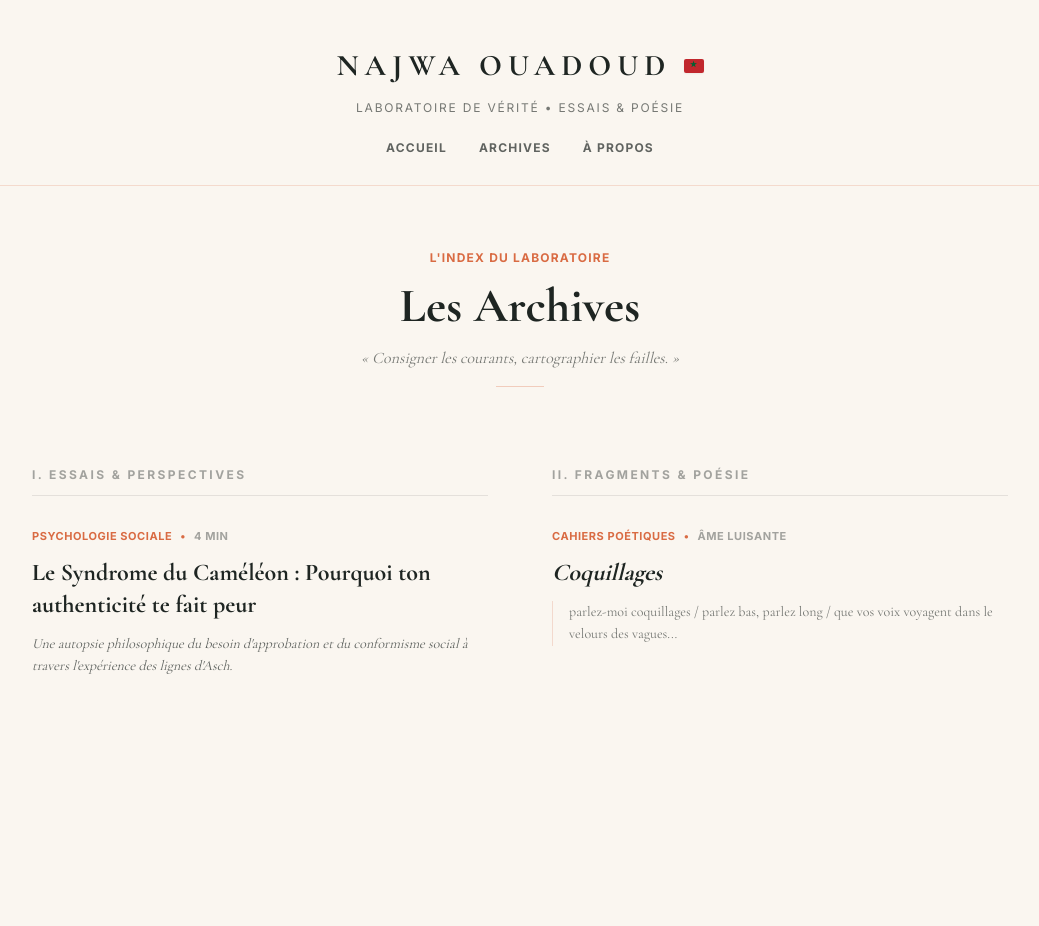
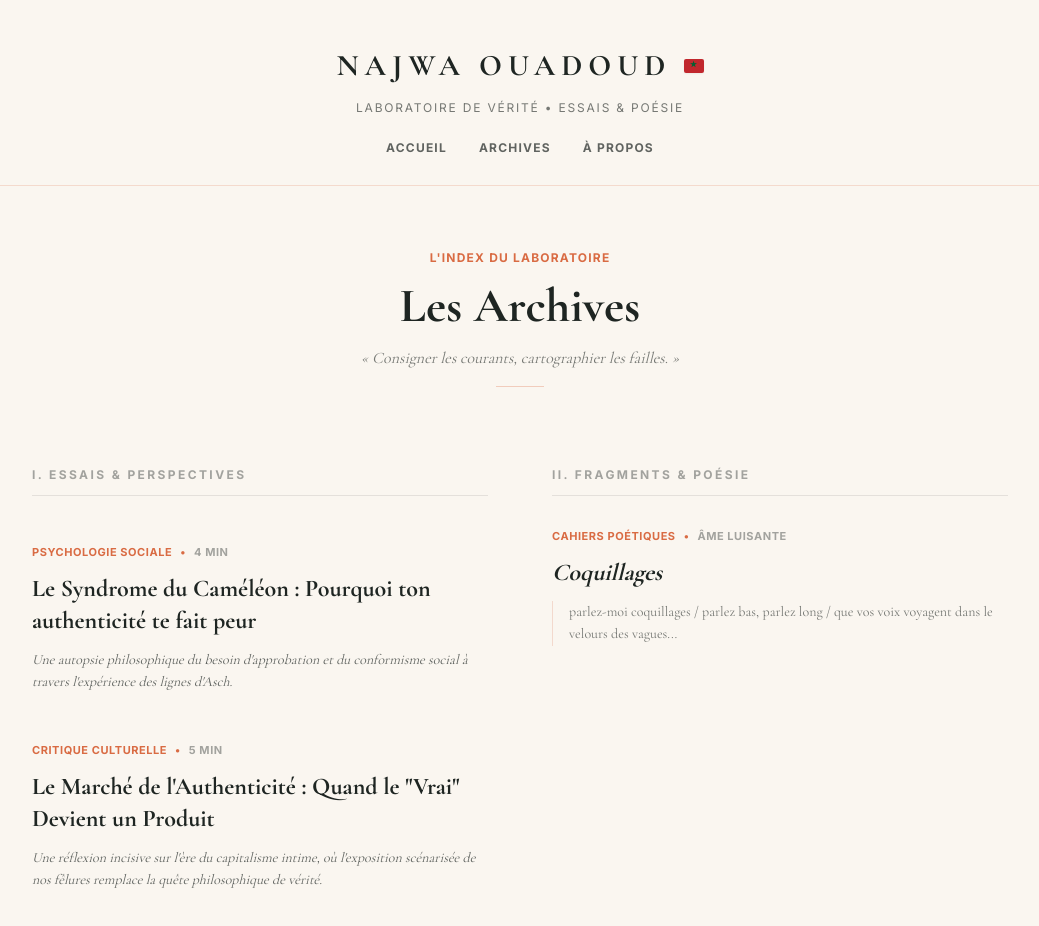
Before and after one commit to wadoudnajwa580-arch/najwa-app, a Next.js app: page /archives in a window 1280 px wide. Shown: the top 926 px of the page, without its empty margins (120-1159 px from the left). Before the commit the page ends 800 px from the top, so only its background shows below. Built offline with nearby package versions, Linux system fonts and the light colour scheme.

Commit message:
Update page.js

```diff
--- a/app/archives/page.js
+++ b/app/archives/page.js
@@ -17,10 +17,13 @@ export default function ArchivesPage() {
 
       <div className="grid grid-cols-1 md:grid-cols-2 gap-16">
 
-        <div className="space-y-8">
+
+        <div className="space-y-12">
           <h2 className="text-xs font-bold uppercase tracking-[0.2em] text-encre/40 border-b border-encre/10 pb-3">
             I. Essais & Perspectives
           </h2>
+
+
           <article className="space-y-3">
             <div className="flex items-center space-x-2 text-[11px] font-bold uppercase tracking-wider text-terracotta">
               <span>Psychologie Sociale</span>
@@ -34,7 +37,23 @@ export default function ArchivesPage() {
               Une autopsie philosophique du besoin d'approbation et du conformisme social à travers l'expérience des lignes d'Asch.
             </p>
           </article>
+
+
+          <article className="space-y-3">
+            <div className="flex items-center space-x-2 text-[11px] font-bold uppercase tracking-wider text-terracotta">
+              <span>Critique Culturelle</span>
+              <span>•</span>
+              <span className="text-encre/40">5 min</span>
+            </div>
+            <h3 className="font-serif text-2xl font-bold text-encre hover:text-terracotta transition-colors">
+              <a href="/archives/marchesincerite">Le Marché de l'Authenticité : Quand le "Vrai" Devient un Produit</a>
+            </h3>
+            <p className="text-sm text-encre/70 leading-relaxed font-serif italic">
+              Une réflexion incisive sur l'ère du capitalisme intime, où l'exposition scénarisée de nos fêlures remplace la quête philosophique de vérité.
+            </p>
+          </article>
         </div>
+
 
         <div className="space-y-8">
           <h2 className="text-xs font-bold uppercase tracking-[0.2em] text-encre/40 border-b border-encre/10 pb-3">
@@ -58,4 +77,4 @@ export default function ArchivesPage() {
       </div>
     </main>
   );
-    }
+}
```
